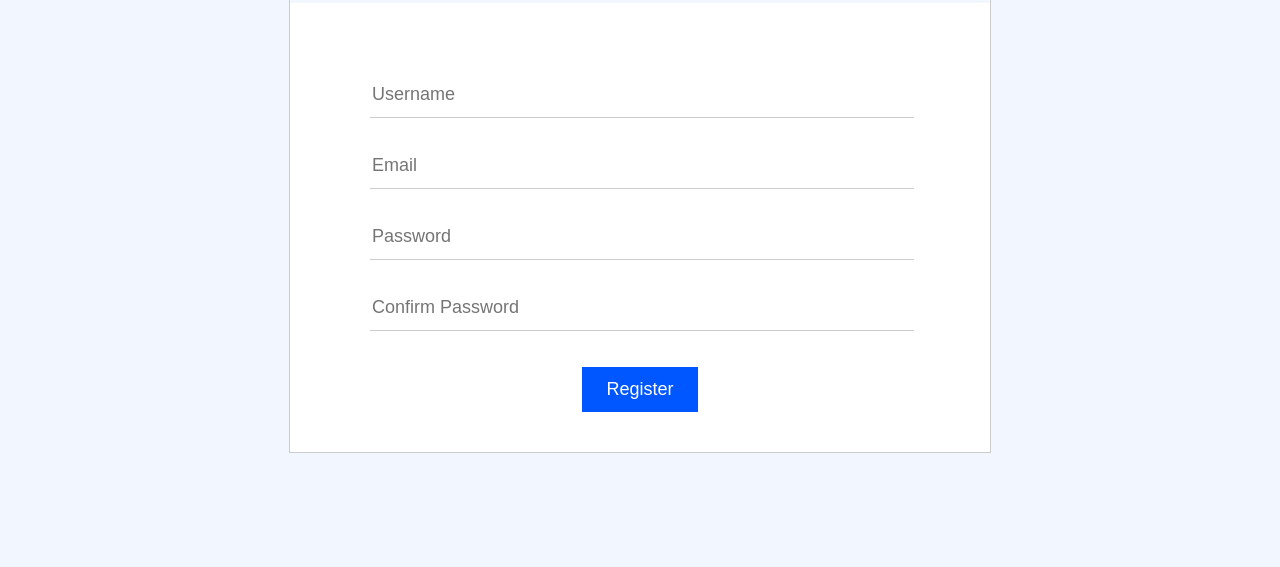
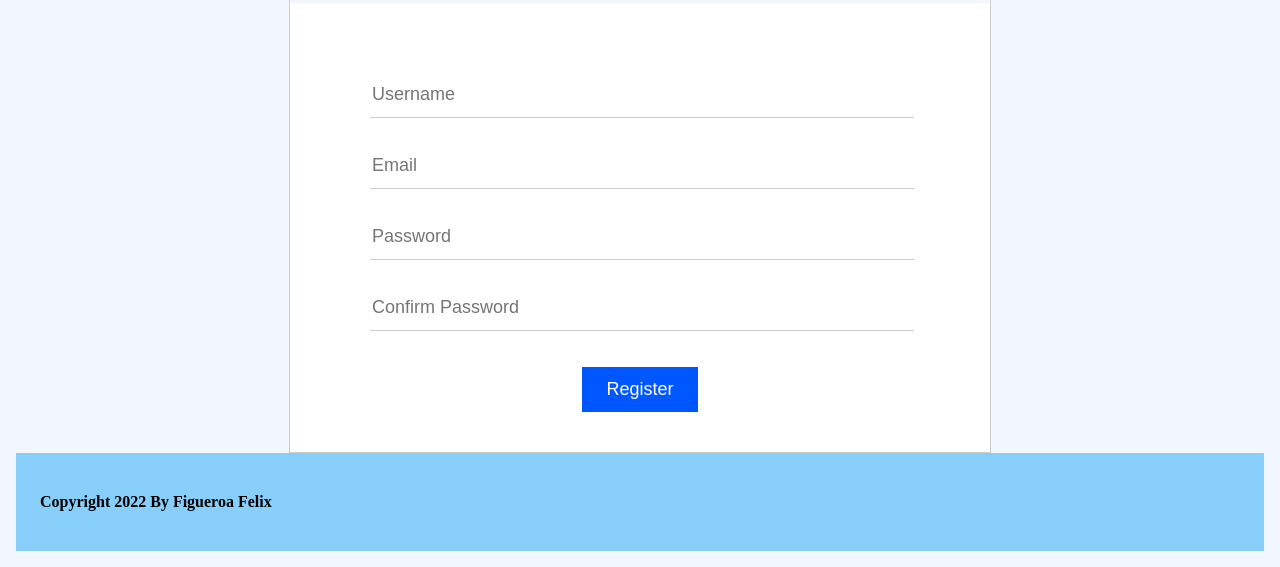
Before and after one commit to felix9941/Udemy, a plain HTML site: page Foms-Register.html in a window 1280 px wide. Shown: the part 316-883 px from the top of the page. Before the commit the page ends 800 px from the top, so only its background shows below. Drawn offline with Linux system fonts and the light colour scheme.

Commit message:
Se agrega Copyright

```diff
--- a/Foms-Register.html
+++ b/Foms-Register.html
@@ -61,6 +61,12 @@
       color: white;
       border: none;
     }
+    #footer{
+        background-color: lightskyblue;
+        padding: 24px;
+        font-weight: 700;
+        margin: auto;
+    }
     </style>
   </head>
   <body>
@@ -112,5 +118,8 @@
         <input id="btn-submit" type="submit" value="Register">
       </div>
     </form>
+    <footer id="footer">
+      <p>Copyright 2022 By Figueroa Felix</p>
+  </footer>
   </body>
 </html>
```
